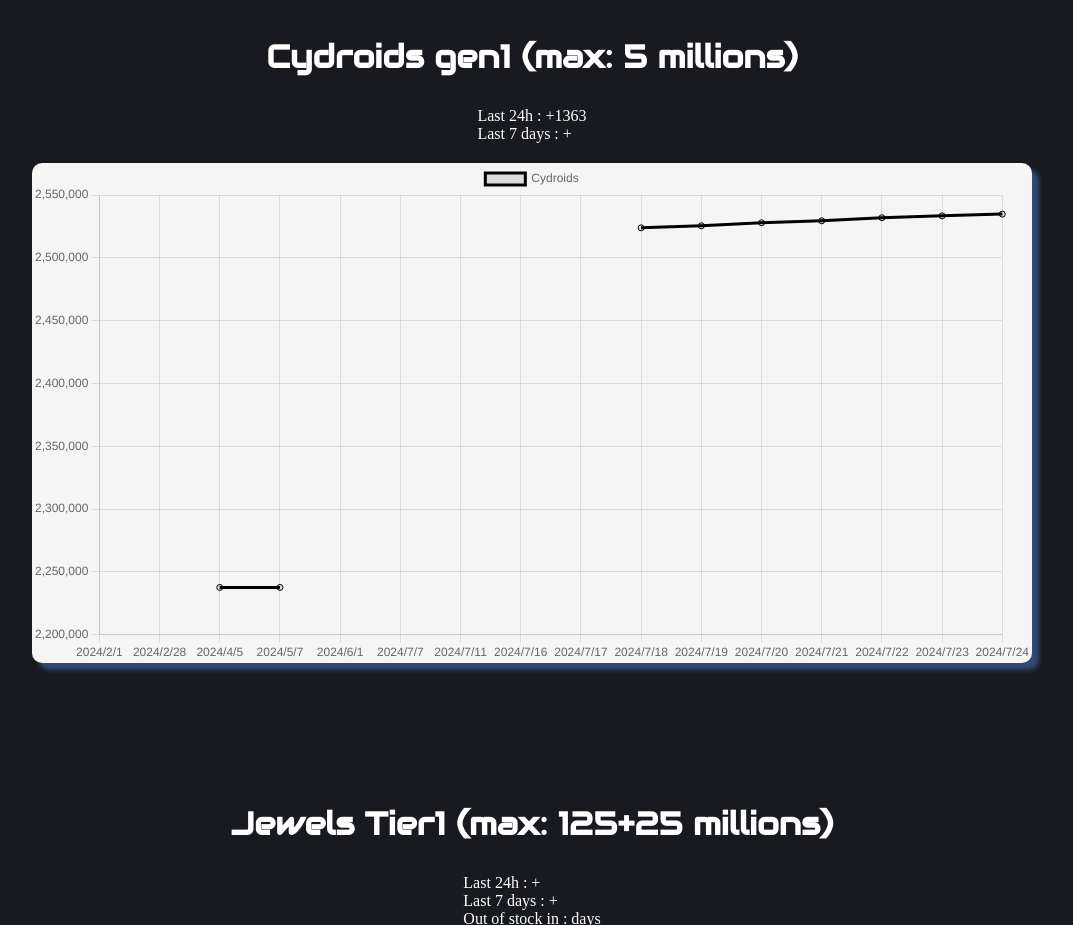
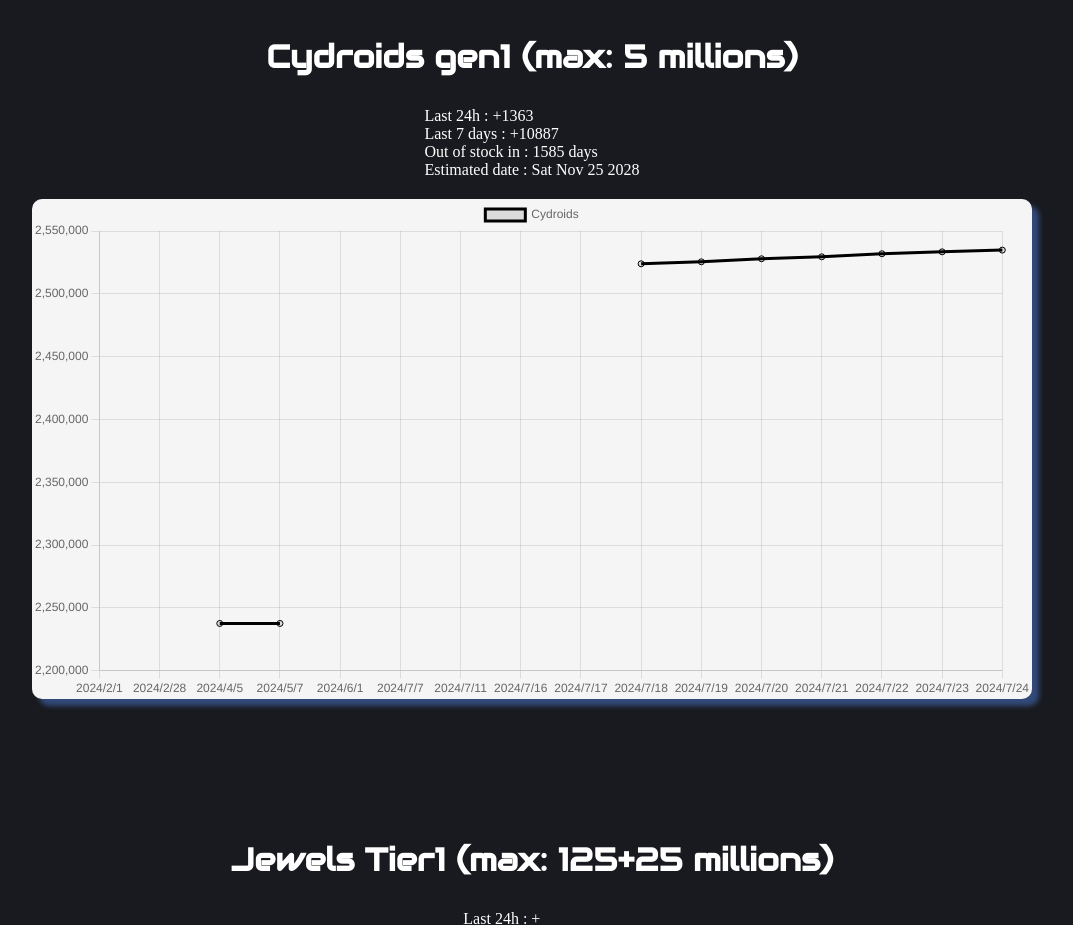
Before and after one commit to init-dev17/101---data-Earth2, a plain HTML site: page index.html in a window 1280 px wide. Shown: the part 1940-2865 px from the top of the page, without its empty margins (108-1181 px from the left). Drawn offline with nearby package versions, Linux system fonts and the light colour scheme; a web font is replaced by a local one.

Commit message:
cydroidsStats + url

```diff
--- a/index.html
+++ b/index.html
@@ -16,7 +16,7 @@
 <body>
   <nav>
     <ul>
-      <li><a href="/index.html">ReadyPlayearth2</a></li>
+      <li><a href="http://www.readyplayearth2.com/">ReadyPlayearth2</a></li>
       <!--
       <li><a href="/cydroids.html">Cydroids</a></li>
       <li><a href="/civilians.html">Civilians</a></li>
@@ -104,6 +104,8 @@
   <section class="statsSpan">
     <span>Last 24h : +</span><span id="cydroids24h"></span><br>
     <span>Last 7 days : +</span><span id="cydroids7days"></span><br>
+    <span>Out of stock in : </span></span><span id="cydroidsOOS"></span><span> days</span><br>
+    <span>Estimated date : </span><span id="cydroidsEstimatedDate"></span>
   </section>
     <div class="cydroids">
       <canvas id="e2cydroids" aria-label="chart" role="img"></canvas>
--- a/scriptest2.js
+++ b/scriptest2.js
@@ -21,6 +21,8 @@ let geologistsOOS = document.getElementById("geologistsOOS");
 let geologistsEstimatedDate = document.getElementById("geologistsEstimatedDate");
 let cydroids24h = document.getElementById("cydroids24h");
 let cydroids7days = document.getElementById("cydroids7days");
+let cydroidsOOS = document.getElementById("cydroidsOOS");
+let cydroidsEstimatedDate = document.getElementById("cydroidsEstimatedDate");
 
 
 
@@ -126,19 +128,23 @@ async function afficherDerniereDataJSON() {
     let cydroids24hcalc = array[array.length-1].NO_OF_CYDROIDS - array[array.length-2].NO_OF_CYDROIDS;
     cydroids24h.innerHTML = cydroids24hcalc;
     let cydroids7dayscalc = array[array.length-1].NO_OF_CYDROIDS - array[array.length-7].NO_OF_CYDROIDS;
-    //cydroids7days.innerHTML = cydroids7dayscalc;
+    let cydroidsOOScalc = Math.trunc((5000000-array[array.length-1].NO_OF_CYDROIDS)/ (cydroids7dayscalc/7));
+    cydroids7days.innerHTML = cydroids7dayscalc;
+    cydroidsOOS.innerHTML = cydroidsOOScalc;
+    cydroidsEstimatedDate.innerHTML = dateAddDays(cydroidsOOScalc, today).toDateString();
+}
+
+afficherDerniereDataJSON();
 
 
-}
-afficherDerniereDataJSON();
-
+/*
 const afficherDerniereDataJSON2 = async () => {
     const reponse = await fetch("./data.json");
     const array = await reponse.json();
     console.log("Since 24h : ");
     console.log(array[array.length-1].NO_OF_CYDROIDS - array[array.length-2].NO_OF_CYDROIDS);
 }
-afficherDerniereDataJSON2();
+afficherDerniereDataJSON2(); */
 
 
 
```
